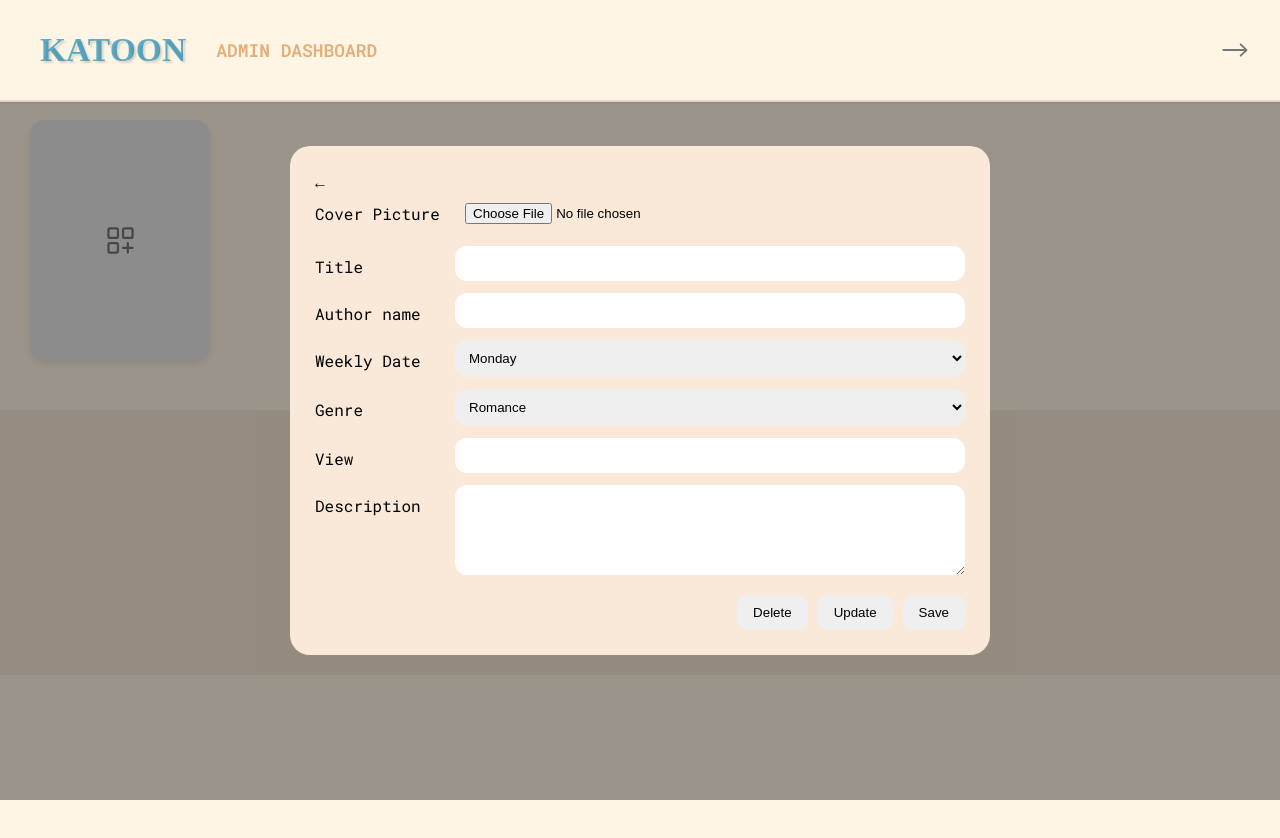
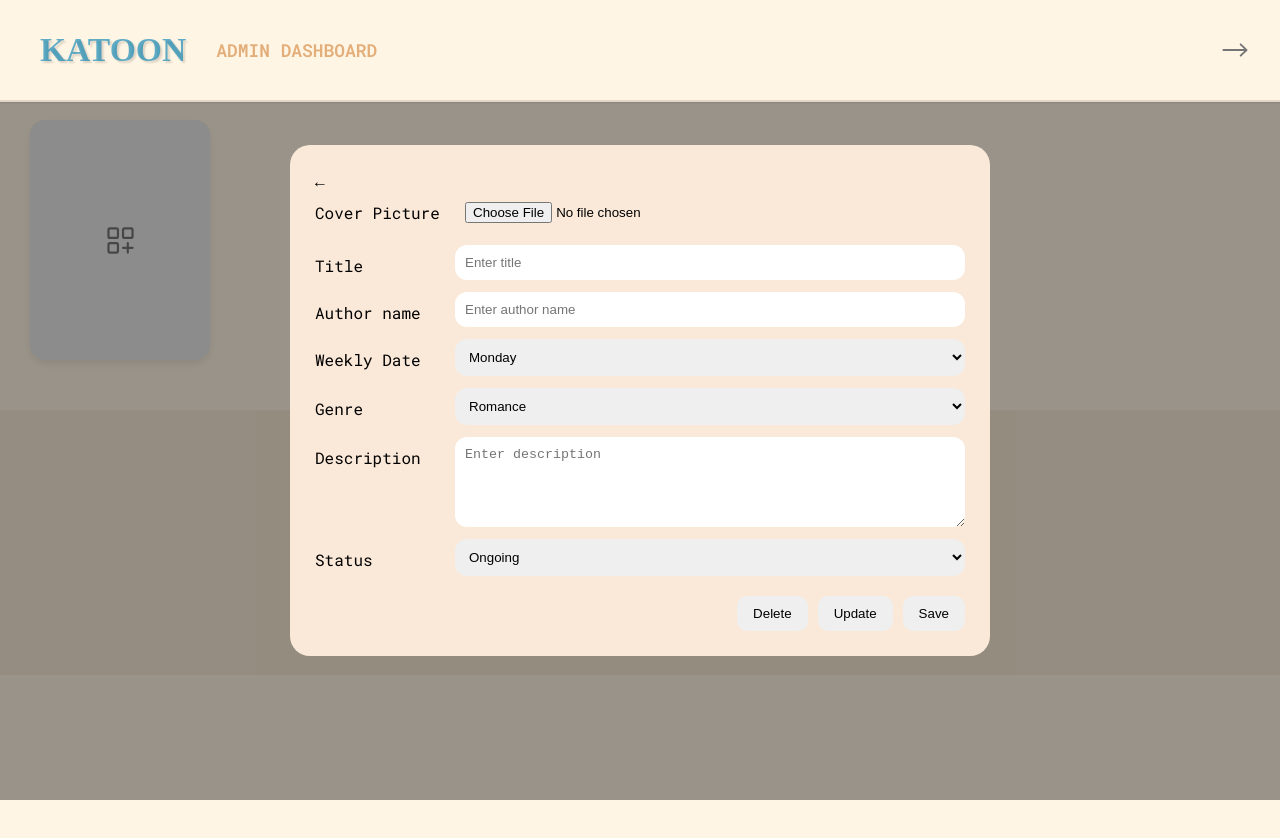
Before and after one commit to Natthanichan/Katoon-Web-Dev, a website: page Admin.html in a window 1280 px wide. Both pictures are taken after a click on the element 120 px from the left and 240 px from the top of the page. Drawn offline with nearby package versions, Linux system fonts and the light colour scheme; a web font is replaced by a local one.

Commit message:
Update Admin.html

```diff
--- a/Admin.html
+++ b/Admin.html
@@ -5,14 +5,13 @@
     <meta name="viewport" content="width=device-width, initial-scale=1.0">
     <title>Admin</title>
 
-    <link rel="stylesheet" href="https://cdnjs.cloudflare.com/ajax/libs/font-awesome/7.0.1/css/all.min.css">
+    <link rel="stylesheet" href="https://cdnjs.cloudflare.com/ajax/libs/font-awesome/6.5.0/css/all.min.css">
     <link rel="stylesheet" href="navbar.css">
     <link rel="stylesheet" href="footer.css">
     <link rel="stylesheet" href="AdminStyle.css">
 
     <script src="https://cdn.jsdelivr.net/npm/bootstrap@5.3.0/dist/js/bootstrap.bundle.min.js"></script>
     <script src="https://unpkg.com/@lottiefiles/lottie-player@latest/dist/lottie-player.js"></script>
-    <script src="script.js"></script>
 </head>
 
 <body>
@@ -28,7 +27,7 @@
                 <a class="nav-item active" href="#" id="AdminDashboard">ADMIN DASHBOARD</a>
             </li>
             <li class="out-item">
-                <a href="Homepage.html" class="out">
+                <a href="#" class="out" id="logoutBtn">
                     <lottie-player
                         id="outAnim"
                         src="/image/navbarIcon/out.json"
@@ -66,17 +65,17 @@
             <div class="form">
                 <div class="form-group">
                     <label>Cover Picture</label>
-                    <input type="file" id="coverInput">
+                    <input type="file" id="coverInput" accept="image/*">
                 </div>
 
                 <div class="form-group">
                     <label>Title</label>
-                    <input type="text" id="titleInput">
+                    <input type="text" id="titleInput" placeholder="Enter title">
                 </div>
 
                 <div class="form-group">
                     <label>Author name</label>
-                    <input type="text" id="authorInput">
+                    <input type="text" id="authorInput" placeholder="Enter author name">
                 </div>
 
                 <div class="form-group">
@@ -106,13 +105,17 @@
                 </div>
 
                 <div class="form-group">
-                    <label>View</label>
-                    <input type="text" id="viewInput">
+                    <label>Description</label>
+                    <textarea id="descriptionInput" placeholder="Enter description"></textarea>
                 </div>
 
                 <div class="form-group">
-                    <label>Description</label>
-                    <textarea id="descriptionInput"></textarea>
+                    <label>Status</label>
+                    <select id="statusInput">
+                        <option>Ongoing</option>
+                        <option>Completed</option>
+                        <option>Hiatus</option>
+                    </select>
                 </div>
 
                 <div class="button-group">
@@ -128,12 +131,10 @@
 <footer class="katoon-footer">
     <div class="container-footer">
         <img id="foot-img" src="image/QR code.png" alt="QR Code">
-
         <div class="footer-links">
             <a href="#">ABOUT</a> | <a href="#">FEEDBACK</a> | <a href="#">HELP</a> | <a href="#">TERMS</a><br>
             <a href="#">PRIVACY</a> | <a href="#">ADVERTISE</a> | <a href="#">CONTACT</a>
         </div>
-
         <h2 class="footer-logo">KATOON</h2>
     </div>
 </footer>
```
